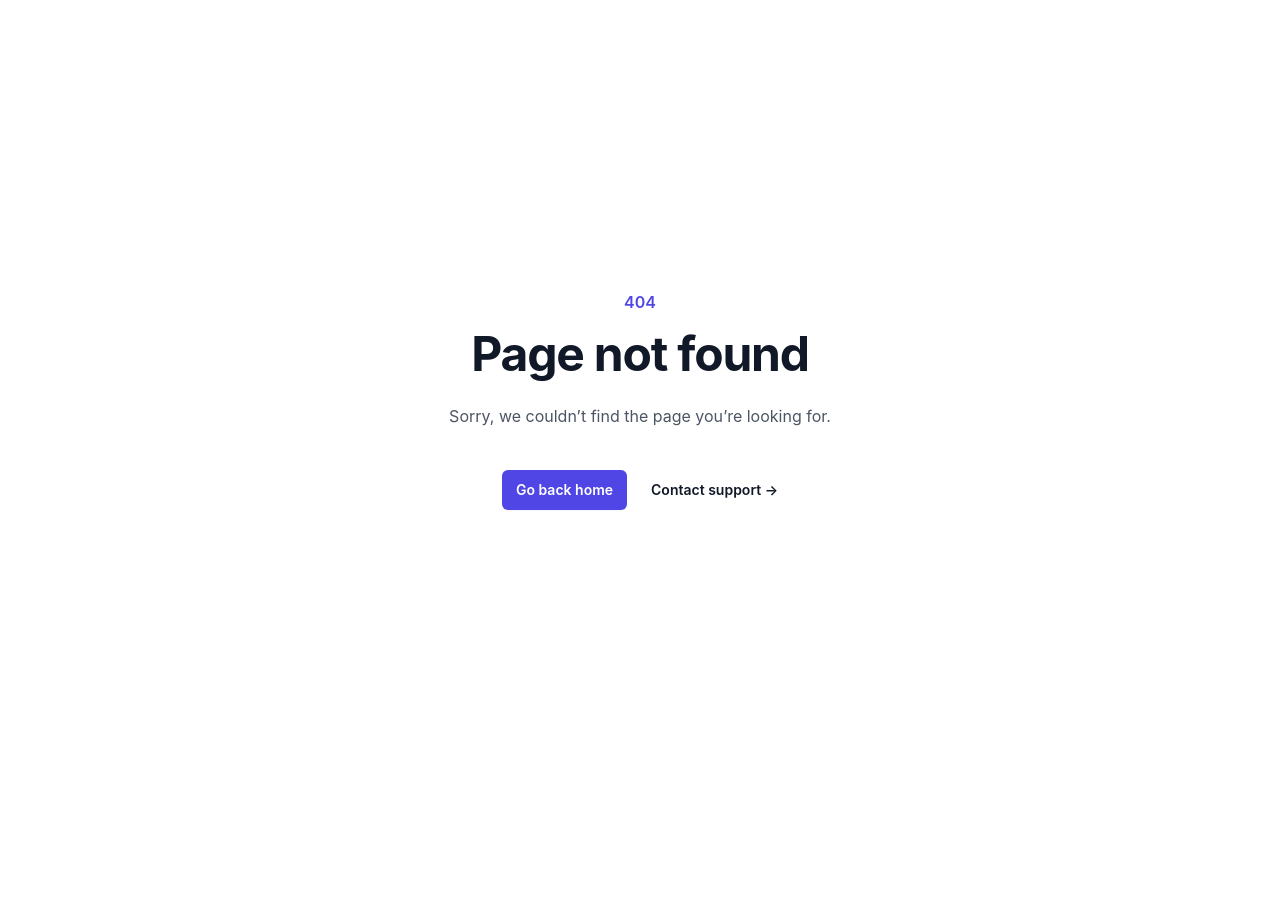
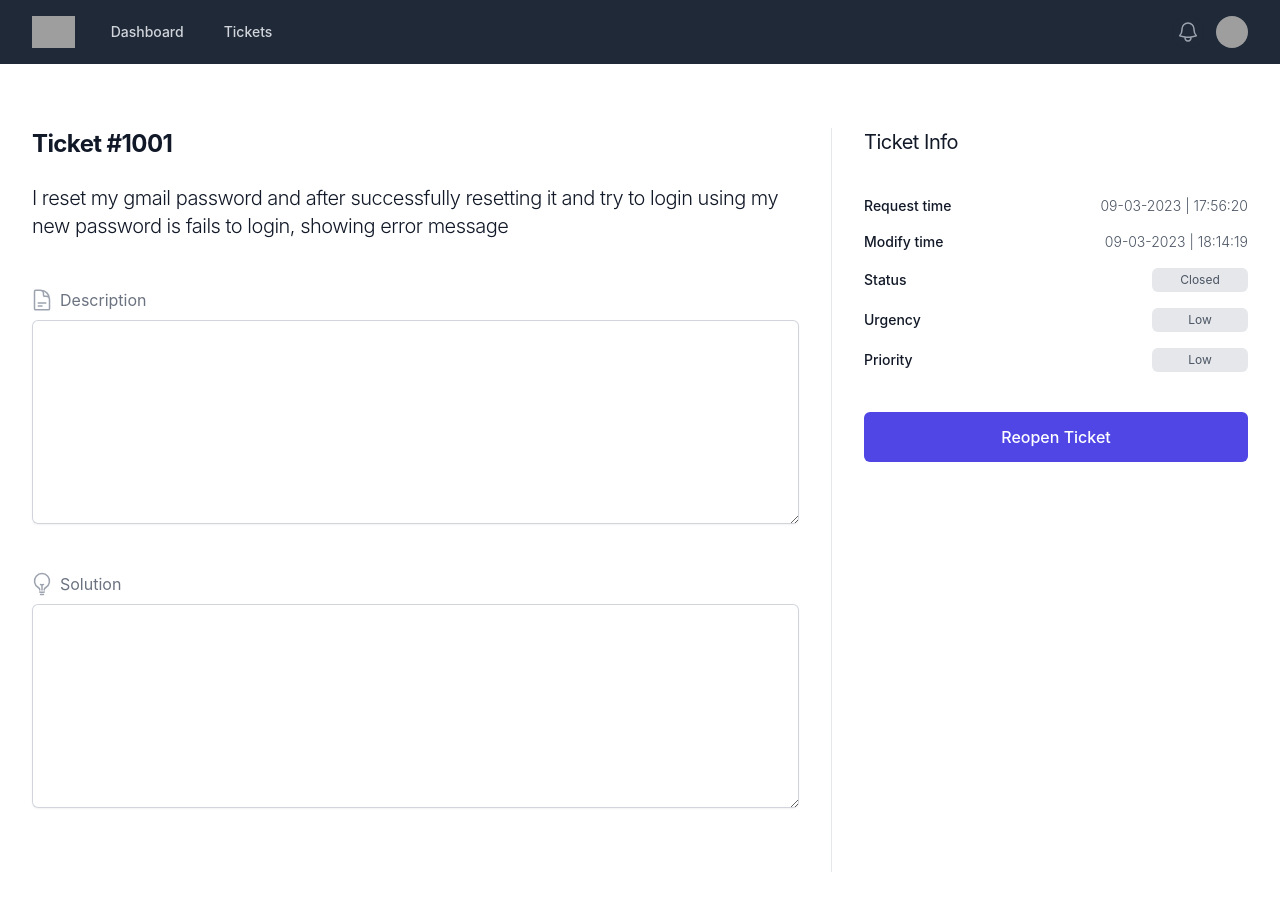
Before and after one commit to wickeddd3/helpdesk, a Vue app: page /tickets/1 in a window 1280 px wide. Before the commit this address had no page. Shown: the top 910 px of the page. Before the commit the page ends 800 px from the top, so only its background shows below. Built offline with nearby package versions, Linux system fonts and the light colour scheme; grey boxes are pictures that could not be loaded.

Commit message:
add ticket page

```diff
--- a/src/components/Tickets/OpenTickets.vue
+++ b/src/components/Tickets/OpenTickets.vue
@@ -1,5 +1,6 @@
 <template>
   <template v-for="n in 5" :key="n">
+    <RouterLink :to="`/tickets/${n}`">
       <div class="lg:flex lg:items-center lg:justify-between pb-3 border-solid border-b border-gray-200 mb-4">
         <div class="min-w-0 flex-1">
           <h2 class="text-gray-700 sm:truncate sm:text-sm tracking-wide mb-2">
@@ -39,6 +40,7 @@
           <EllipsisVerticalIcon class="mr-1.5 h-5 w-5 flex-shrink-0 text-gray-500" aria-hidden="true" />
         </div>
       </div>
+    </RouterLink>
   </template>
 </template>
 
--- a/src/core/fields/TextField.vue
+++ b/src/core/fields/TextField.vue
@@ -12,6 +12,7 @@
         :name="name"
         :id="name"
         :autocomplete="name"
+        :disabled="disabled"
         type="text"
         class="block w-full rounded-md border-0 py-1.5 text-gray-900 shadow-sm ring-1 ring-inset ring-gray-300 placeholder:text-gray-400 focus:ring-2 focus:ring-inset focus:ring-indigo-600 sm:text-sm sm:leading-6"
         @input="$emit('input', $event)"
@@ -25,12 +26,14 @@ interface Props {
   title?: string
   value?: string,
   name?: string,
+  disabled?: boolean,
 }
 
 const props = withDefaults(defineProps<Props>(), {
   title: '',
   value: '',
   name: '',
+  disabled: false,
 })
 </script>
 
--- a/src/core/fields/TextareaField.vue
+++ b/src/core/fields/TextareaField.vue
@@ -12,6 +12,7 @@
         :rows="rows"
         :id="name"
         :name="name"
+        :disabled="disabled"
         class="block w-full rounded-md border-0 text-gray-900 shadow-sm ring-1 ring-inset ring-gray-300 placeholder:text-gray-400 focus:ring-2 focus:ring-inset focus:ring-indigo-600 sm:py-1.5 sm:text-sm sm:leading-6"
         @input="$emit('input', $event)"
       />
@@ -25,6 +26,7 @@ interface Props {
   value?: string,
   name?: string,
   rows?: number,
+  disabled?: boolean,
 }
 
 const props = withDefaults(defineProps<Props>(), {
@@ -32,6 +34,7 @@ const props = withDefaults(defineProps<Props>(), {
   value: '',
   name: '',
   rows: 3,
+  disabled: false,
 })
 </script>
 
--- /dev/null
+++ b/src/pages/Tickets/Ticket.vue
@@ -0,0 +1,150 @@
+<template>
+  <app-content>
+    <div class="mx-auto max-w-2xl px-4 pb-16 pt-10 sm:px-6 lg:grid lg:max-w-7xl lg:grid-cols-3 lg:grid-rows-[auto,auto,1fr] lg:gap-x-8 lg:px-8 lg:pb-24 lg:pt-16">
+      <div class="lg:col-span-2 lg:border-r lg:border-gray-200 lg:pr-8">
+        <h1 class="text-xl font-bold tracking-tight text-gray-900 sm:text-2xl">
+          Ticket #1001
+        </h1>
+      </div>
+
+      <div class="mt-4 lg:row-span-3 lg:mt-0">
+        <h2 class="sr-only">Product information</h2>
+        <p class="text-xl tracking-tight text-gray-900">
+          Ticket Info
+        </p>
+
+        <form class="mt-10">
+          <div class="mt-10">
+            <div class="flex items-center justify-between mb-4">
+              <h3 class="text-sm font-medium text-gray-900">Request time</h3>
+              <h3 class="text-sm font-light text-gray-600 dark:text-gray-400 hover:text-indigo-500">09-03-2023 | 17:56:20</h3>
+            </div>
+            <div class="flex items-center justify-between mb-4">
+              <h3 class="text-sm font-medium text-gray-900">Modify time</h3>
+              <h3 class="text-sm font-light text-gray-600 dark:text-gray-400 hover:text-indigo-500">09-03-2023 | 18:14:19</h3>
+            </div>
+            <div class="flex items-center justify-between mb-4">
+              <h3 class="text-sm font-medium text-gray-900">Status</h3>
+              <div class="bg-gray-200 dark:bg-gray-800 h-6 w-24 mb-4 md:mb-0 rounded-md flex items-center justify-center">
+                <span class="text-xs text-gray-600 dark:text-gray-400 font-normal">Closed</span>
+              </div>
+            </div>
+            <div class="flex items-center justify-between mb-4">
+              <h3 class="text-sm font-medium text-gray-900">Urgency</h3>
+              <div class="bg-gray-200 dark:bg-gray-800 h-6 w-24 mb-4 md:mb-0 rounded-md flex items-center justify-center">
+                <span class="text-xs text-gray-600 dark:text-gray-400 font-normal">Low</span>
+              </div>
+            </div>
+            <div class="flex items-center justify-between mb-4">
+              <h3 class="text-sm font-medium text-gray-900">Priority</h3>
+              <div class="bg-gray-200 dark:bg-gray-800 h-6 w-24 mb-4 md:mb-0 rounded-md flex items-center justify-center">
+                <span class="text-xs text-gray-600 dark:text-gray-400 font-normal">Low</span>
+              </div>
+            </div>
+          </div>
+
+          <button type="submit" class="mt-10 flex w-full items-center justify-center rounded-md border border-transparent bg-indigo-600 px-8 py-3 text-base font-medium text-white hover:bg-indigo-700 focus:outline-none focus:ring-2 focus:ring-indigo-500 focus:ring-offset-2">
+            Reopen Ticket
+          </button>
+        </form>
+      </div>
+
+      <div class="py-10 lg:col-span-2 lg:col-start-1 lg:border-r lg:border-gray-200 lg:pb-16 lg:pr-8 lg:pt-6">
+        <h2 class="text-xl font-light leading-7 text-gray-900 sm:text-xl sm:tracking-tight">
+          I reset my gmail password and after successfully resetting it and try to login using my new password is fails to login, showing error message
+        </h2>
+
+        <div class="mt-10 grid grid-cols-1 gap-x-6 gap-y-8 sm:grid-cols-6">
+          <div class="col-span-12">
+            <div class="mt-2 flex items-center text-s text-gray-500">
+              <DocumentTextIcon class="-ml-0.5 mr-1.5 h-6 w-6 text-gray-400" aria-hidden="true" />
+              Description
+            </div>
+            <TextareaField
+              title=""
+              name="description"
+              :rows="8"
+            />
+          </div>
+        </div>
+
+        <div class="mt-10 grid grid-cols-1 gap-x-6 gap-y-8 sm:grid-cols-6">
+          <div class="col-span-12">
+            <div class="mt-2 flex items-center text-s text-gray-500">
+              <LightBulbIcon class="-ml-0.5 mr-1.5 h-6 w-6 text-gray-400" aria-hidden="true" />
+              Solution
+            </div>
+            <TextareaField
+              title=""
+              name="description"
+              :rows="8"
+            />
+          </div>
+        </div>
+      </div>
+    </div>
+  </app-content>
+</template>
+
+<script setup lang="ts">
+import { DocumentTextIcon, LightBulbIcon } from '@heroicons/vue/24/outline'
+import AppContent from '@components/App/AppContent.vue';
+import TextareaField from '@core/fields/TextareaField.vue';
+
+const product = {
+  name: 'Basic Tee 6-Pack',
+  price: '$192',
+  href: '#',
+  breadcrumbs: [
+    { id: 1, name: 'Men', href: '#' },
+    { id: 2, name: 'Clothing', href: '#' },
+  ],
+  images: [
+    {
+      src: 'https://tailwindui.com/img/ecommerce-images/product-page-02-secondary-product-shot.jpg',
+      alt: 'Two each of gray, white, and black shirts laying flat.',
+    },
+    {
+      src: 'https://tailwindui.com/img/ecommerce-images/product-page-02-tertiary-product-shot-01.jpg',
+      alt: 'Model wearing plain black basic tee.',
+    },
+    {
+      src: 'https://tailwindui.com/img/ecommerce-images/product-page-02-tertiary-product-shot-02.jpg',
+      alt: 'Model wearing plain gray basic tee.',
+    },
+    {
+      src: 'https://tailwindui.com/img/ecommerce-images/product-page-02-featured-product-shot.jpg',
+      alt: 'Model wearing plain white basic tee.',
+    },
+  ],
+  colors: [
+    { name: 'White', class: 'bg-white', selectedClass: 'ring-gray-400' },
+    { name: 'Gray', class: 'bg-gray-200', selectedClass: 'ring-gray-400' },
+    { name: 'Black', class: 'bg-gray-900', selectedClass: 'ring-gray-900' },
+  ],
+  sizes: [
+    { name: 'XXS', inStock: false },
+    { name: 'XS', inStock: true },
+    { name: 'S', inStock: true },
+    { name: 'M', inStock: true },
+    { name: 'L', inStock: true },
+    { name: 'XL', inStock: true },
+    { name: '2XL', inStock: true },
+    { name: '3XL', inStock: true },
+  ],
+  description:
+    'The Basic Tee 6-Pack allows you to fully express your vibrant personality with three grayscale options. Feeling adventurous? Put on a heather gray tee. Want to be a trendsetter? Try our exclusive colorway: "Black". Need to add an extra pop of color to your outfit? Our white tee has you covered.',
+  highlights: [
+    'Hand cut and sewn locally',
+    'Dyed with our proprietary colors',
+    'Pre-washed & pre-shrunk',
+    'Ultra-soft 100% cotton',
+  ],
+  details:
+    'The 6-Pack includes two black, two white, and two heather gray Basic Tees. Sign up for our subscription service and be the first to get new, exciting colors, like our upcoming "Charcoal Gray" limited release.',
+}
+</script>
+
+<style scoped>
+
+</style>
--- a/src/pages/Tickets/index.vue
+++ b/src/pages/Tickets/index.vue
@@ -56,7 +56,7 @@
               ]"
             >
               {{ panel.title }}
-              <span class="mx-4 text-sm font-bold text-gray-700 group-hover:text-gray-800">0</span>
+              <span class="inline-flex items-center justify-center w-3 h-3 p-3 ml-3 text-sm font-medium text-indigo-600 bg-blue-100 rounded-full dark:bg-indigo-900 dark:text-blue-300">3</span>
             </button>
           </Tab>
         </TabList>
--- a/src/routes/router.ts
+++ b/src/routes/router.ts
@@ -13,6 +13,11 @@ const _routes:Array<vR.RouteRecordRaw> = [
     path: '/tickets',
     component: () => import("@/pages/Tickets/index.vue"),
     name: 'home.tickets',
+  },
+  {
+    path: '/tickets/:id',
+    component: () => import("@/pages/Tickets/Ticket.vue"),
+    name: 'home.tickets.ticket',
   },
   {
     path: '/tickets/incident/submit',
@@ -35,7 +40,7 @@ const _routes:Array<vR.RouteRecordRaw> = [
     name: 'home.auth', // user defined. Keep dot notation to have elegant design
   },
   {
-    path: '/:catchAll(.*)',
+    path: '/:pathMatch(.*)*',
     component: NotFoundPage,
     name: 'home.missing',
   },
```
Lines whose indentation alone changed are shown as unchanged.
